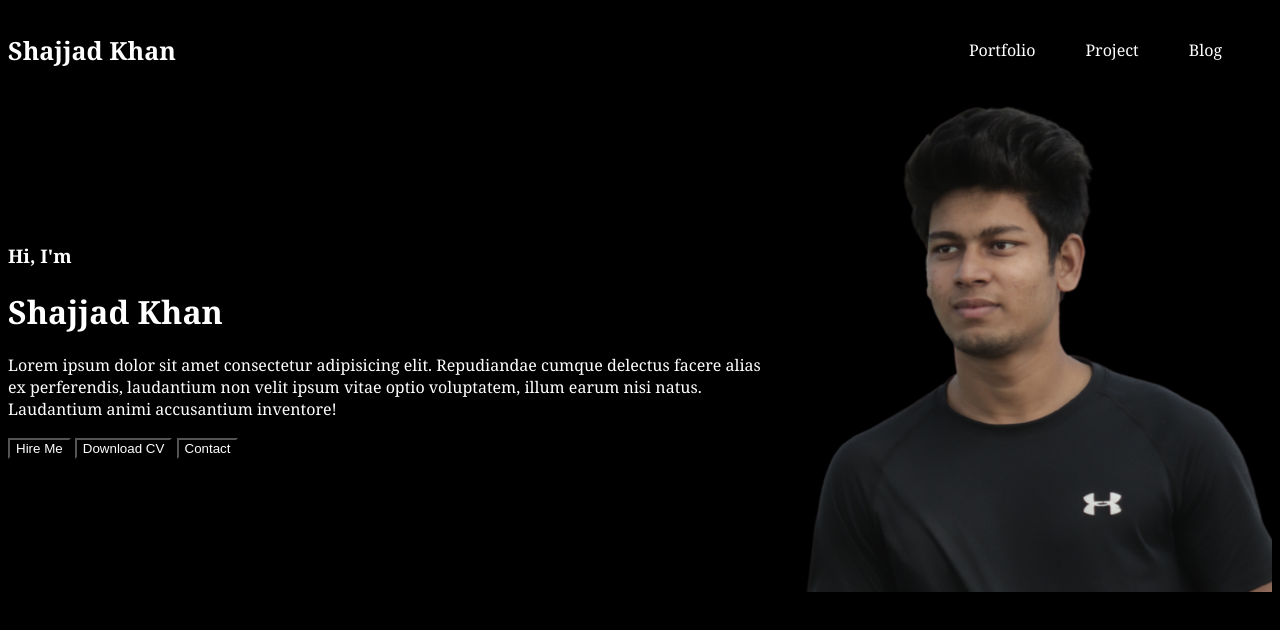
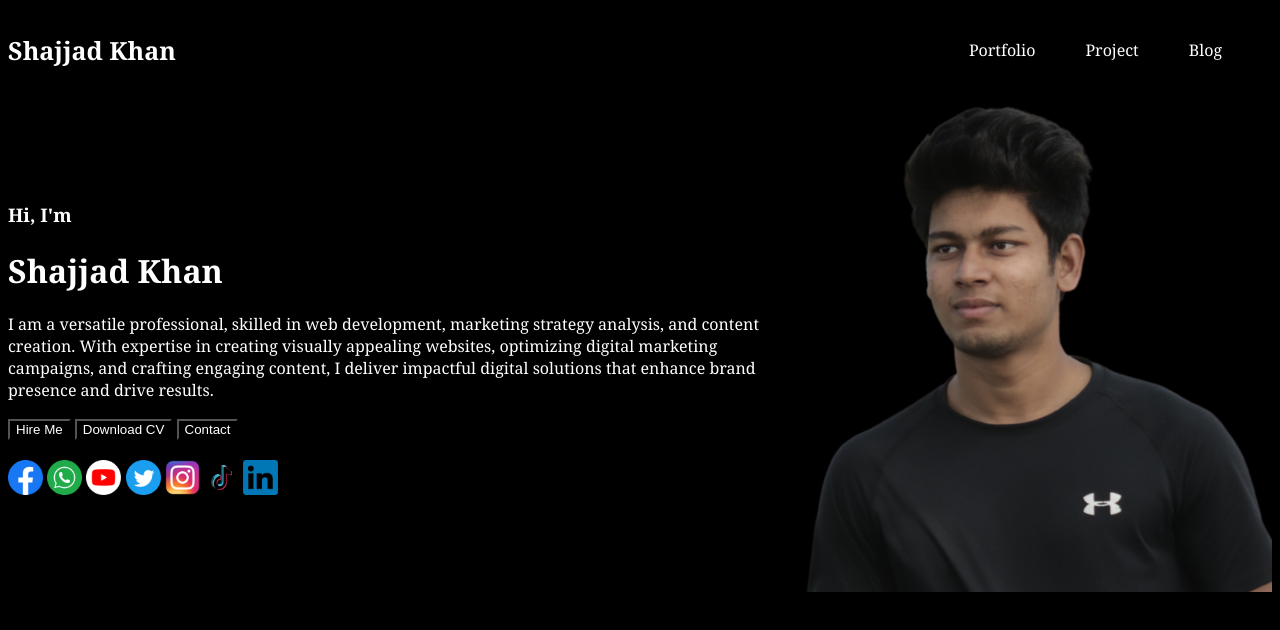
Before and after one commit to ShajjadKhan/Portfolio, a plain HTML site: page index.html in a window 1280 px wide. Drawn offline with Linux system fonts and the light colour scheme.

Commit message:
social media added

```diff
--- a/Style.css
+++ b/Style.css
@@ -38,10 +38,11 @@ color: white;
     display: flex;
     align-items: center;
 }
-.site-photo{ width: 500px;
-box-shadow: 10px;
-margin: ;
-bottom: 0;
-right: 0;
-margin: 0;
+.site-photo{ width: 500px;}
+
+.qw
+{width: 35px;}
+.social{
+    margin-top: 20px;
 }
+p{font-family: Cambria, Cochin, Georgia, Times, 'Times New Roman', serif;}
--- a/index.html
+++ b/index.html
@@ -26,10 +26,32 @@
             <div>
                 <h3 class="banner greeting">Hi, I'm</h3>
                 <h1 class="banner-title">Shajjad Khan</h1>
-                <p>Lorem ipsum dolor sit amet consectetur adipisicing elit. Repudiandae cumque delectus facere alias ex perferendis, laudantium non velit ipsum vitae optio voluptatem, illum earum nisi natus. Laudantium animi accusantium inventore!</p>
+                <p>I am a versatile professional, skilled in web development, marketing strategy analysis, and content creation. With expertise in creating visually appealing websites, optimizing digital marketing campaigns, and crafting engaging content, I deliver impactful digital solutions that enhance brand presence and drive results.</p>
                 <button>Hire Me</button>
                 <button>Download CV</button>
                 <button>Contact</button>
+                <br>
+                <div>
+                    <div class="social">
+                    <!-- Buttons -->
+<a  href="https://www.facebook.com/shajjadkhan.me/" target="_blank"><img src="Photo/Icon/Facebook.png" alt="Facebook" class="qw" ></a>
+
+<a  href="https://wa.me/message/NVYBU2BGZZLKN1" target="_blank"><img src="Photo/Icon/Whats App.png" alt="Whats App" class="qw"></a>
+
+<a  href="https://youtube.com/@shajjadkhan.m" target="_blank"><img src="Photo/Icon/Youtube.png" alt="Youtube" class="qw"></a>
+
+<a  href="https://twitter.com/shajjadkhanme" target="_blank"><img src="Photo/Icon/Twitter.png" alt="Twitter" class="qw"></a>
+
+<a  href="https://www.instagram.com/shajjadkhan.me" target="_blank"><img src="Photo/Icon/Instagram.png" alt="Instagram" class="qw"></a>
+
+<a  href="https://www.tiktok.com/@shajjadkhan.me" target="_blank"><img src="Photo/Icon/Tiktok.png" alt="Tiktok" class="qw"></a>
+
+<a  href="https://www.linkedin.com/in/shajjad-khan/" target="_blank" ><img src="Photo/Icon/Linked In.png" alt="LinkedIn" class="qw"></a>
+
+
+<!-- Buttons -->
+                </div>
+            </div>
             </div>
             <img class="site-photo"  src="photo/Shajjad Khan.me.png" alt="Shajjad Khan">
         </div>
```
Also changed, not shown: photo/Icon/Facebook.png (added), photo/Icon/Instagram.png (added), photo/Icon/Linked In.png (added), photo/Icon/Tiktok.png (added), photo/Icon/Twitter.png (added), photo/Icon/Whats App.png (added), photo/Icon/Youtube.png (added), 1 other file.
